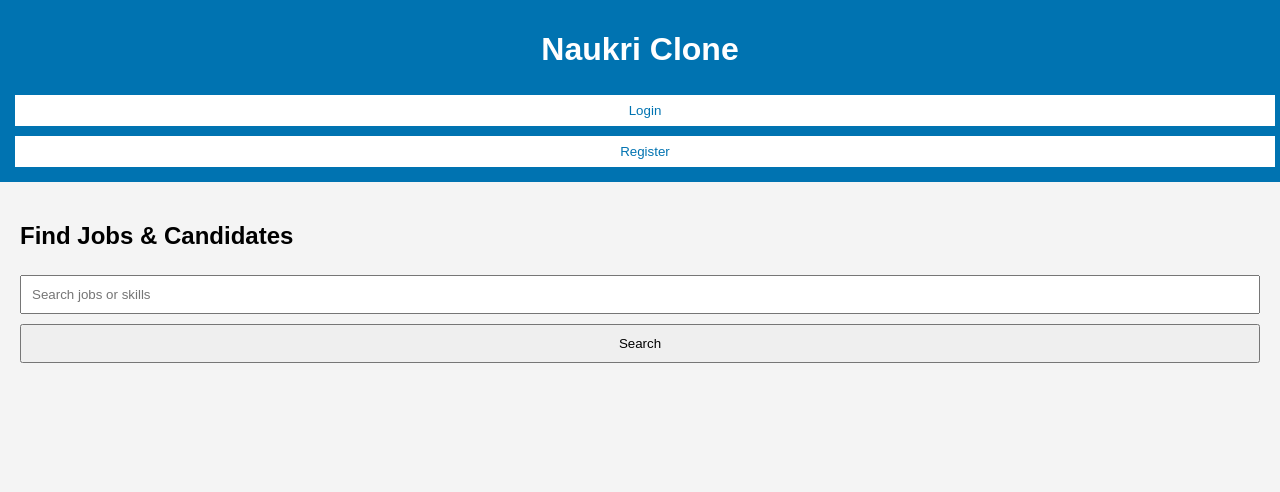
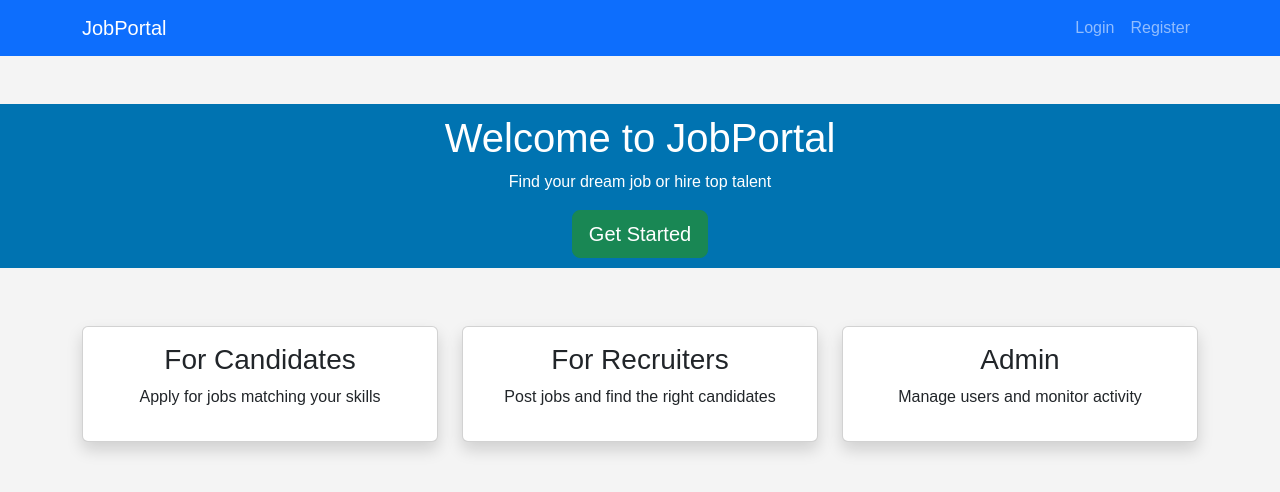
Before and after one commit to sadhana110/backend_ats, a Flask app: template templates/index.html in a window 1280 px wide. Shown: the top 492 px of the page. Run offline with Flask 3, Linux system fonts and the light colour scheme; the template is opened without the code that fills it, so the values that code supplies are empty.

Commit message:
Update index.html

```diff
--- a/templates/index.html
+++ b/templates/index.html
@@ -1,25 +1,52 @@
 <!DOCTYPE html>
 <html lang="en">
 <head>
-<meta charset="UTF-8">
-<meta name="viewport" content="width=device-width, initial-scale=1.0">
-<title>Naukri Clone</title>
-<link rel="stylesheet" href="style.css">
+    <meta charset="UTF-8">
+    <title>Job Portal - Landing</title>
+    <link href="https://cdn.jsdelivr.net/npm/bootstrap@5.3.3/dist/css/bootstrap.min.css" rel="stylesheet">
+    <link rel="stylesheet" href="css/style.css">
 </head>
 <body>
-<header>
-    <h1>Naukri Clone</h1>
-    <nav>
-        <button onclick="window.location.href='login.html'">Login</button>
-        <button onclick="window.location.href='candidate_register.html'">Register</button>
-    </nav>
+<nav class="navbar navbar-expand-lg navbar-dark bg-primary">
+  <div class="container">
+    <a class="navbar-brand" href="index.html">JobPortal</a>
+    <div class="collapse navbar-collapse">
+      <ul class="navbar-nav ms-auto">
+        <li class="nav-item"><a class="nav-link" href="login.html">Login</a></li>
+        <li class="nav-item"><a class="nav-link" href="register.html">Register</a></li>
+      </ul>
+    </div>
+  </div>
+</nav>
+
+<header class="text-center my-5">
+    <h1>Welcome to JobPortal</h1>
+    <p>Find your dream job or hire top talent</p>
+    <a href="register.html" class="btn btn-success btn-lg">Get Started</a>
 </header>
-<main>
-    <section class="landing-search">
-        <h2>Find Jobs & Candidates</h2>
-        <input type="text" placeholder="Search jobs or skills">
-        <button>Search</button>
-    </section>
-</main>
+
+<div class="container my-5">
+    <div class="row text-center">
+        <div class="col-md-4 mb-3">
+            <div class="card p-3 shadow hover-card">
+                <h3>For Candidates</h3>
+                <p>Apply for jobs matching your skills</p>
+            </div>
+        </div>
+        <div class="col-md-4 mb-3">
+            <div class="card p-3 shadow hover-card">
+                <h3>For Recruiters</h3>
+                <p>Post jobs and find the right candidates</p>
+            </div>
+        </div>
+        <div class="col-md-4 mb-3">
+            <div class="card p-3 shadow hover-card">
+                <h3>Admin</h3>
+                <p>Manage users and monitor activity</p>
+            </div>
+        </div>
+    </div>
+</div>
+<script src="js/main.js"></script>
 </body>
 </html>
```
